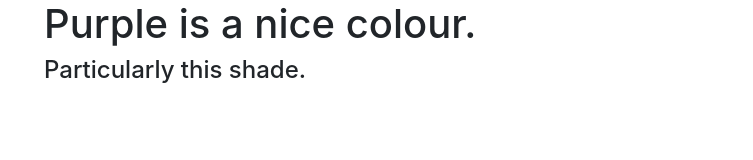
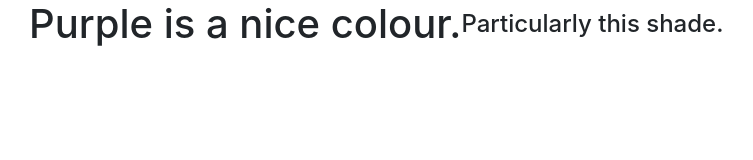
Before and after one commit to enact-lang/enact-lang.github.io, a plain HTML site: page index.html in a window 1280 px wide. Shown: the whole page, without its empty margins (41-794 px from the left). Drawn offline with nearby package versions, Linux system fonts and the light colour scheme.

Commit message:
Update index.html

```diff
--- a/index.html
+++ b/index.html
@@ -15,8 +15,10 @@
 
 <body>
   <div class="container">
-  <h1>Purple is a nice colour.</h1>
-  <h4>Particularly this shade.</h4>
+    <div class="h-100 row align-items-center">
+      <h1>Purple is a nice colour.</h1>
+      <h4>Particularly this shade.</h4>
+    </div>
   </div>
 
   <!-- Bootstrap JS -->
```
